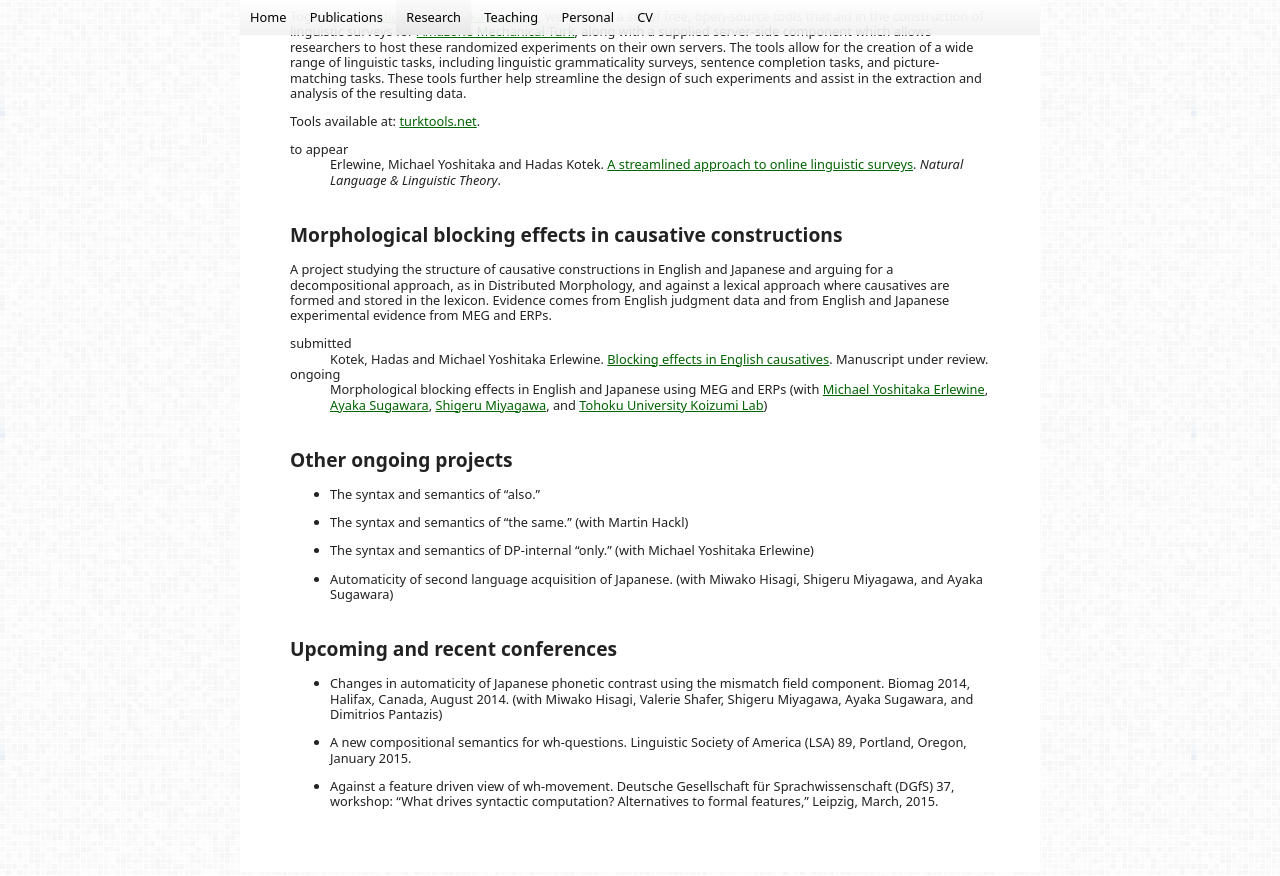
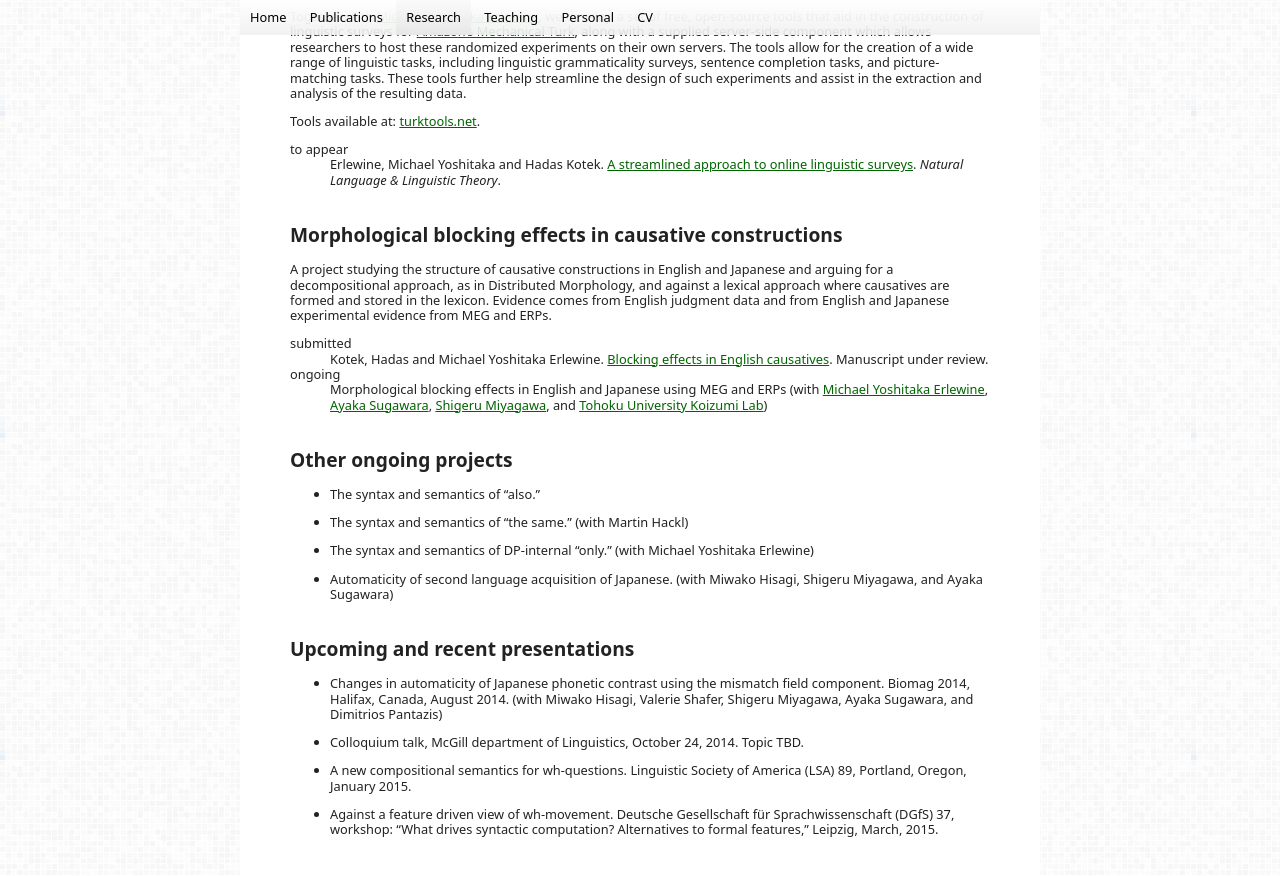
Before and after one commit to hkotek/hkotek.com, a Jekyll site: the page built from research.md, in a window 1280 px wide and 900 px high, scrolled down 1494 px. Shown: the top 876 px of the window. Built offline with Jekyll 4.4.1, drawn with Linux system fonts in a browser that asks for light colours.

Commit message:
edit to research

```diff
--- a/research.md
+++ b/research.md
@@ -90,7 +90,7 @@ ongoing
 
 
 Other ongoing projects
-----------------
+----------------------
 * The syntax and semantics of "also."
 
 * The syntax and semantics of "the same." (with Martin Hackl)
@@ -101,9 +101,11 @@ Other ongoing projects
 
 
 
-Upcoming and recent conferences
--------------------------------
+Upcoming and recent presentations
+---------------------------------
 * Changes in automaticity of Japanese phonetic contrast using the mismatch field component. Biomag 2014, Halifax, Canada, August 2014. (with Miwako Hisagi, Valerie Shafer, Shigeru Miyagawa, Ayaka Sugawara, and Dimitrios Pantazis)
+
+* Colloquium talk, McGill department of Linguistics, October 24, 2014. Topic TBD.
 
 * A new compositional semantics for wh-questions. Linguistic Society of America (LSA) 89, Portland, Oregon, January 2015.
 
```
